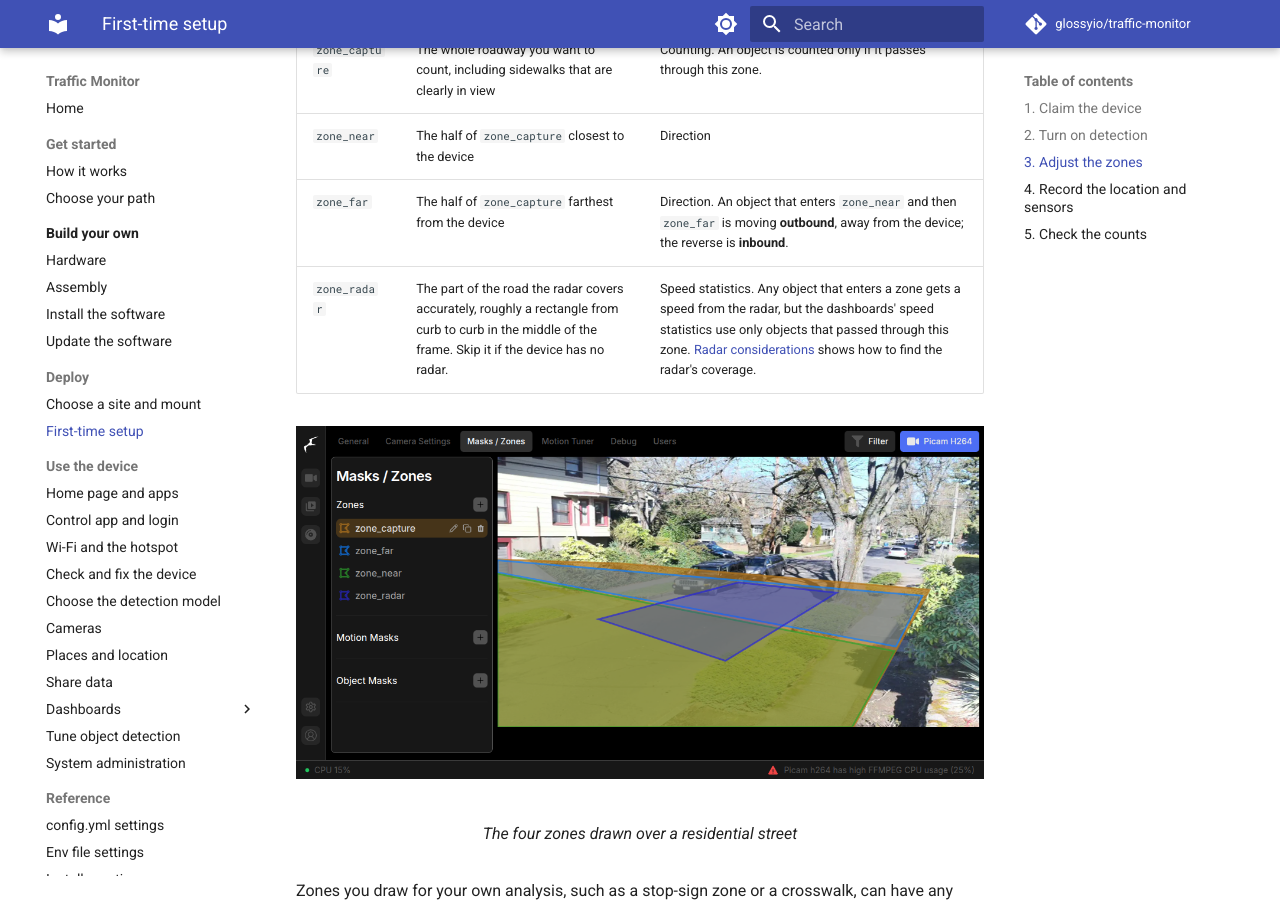
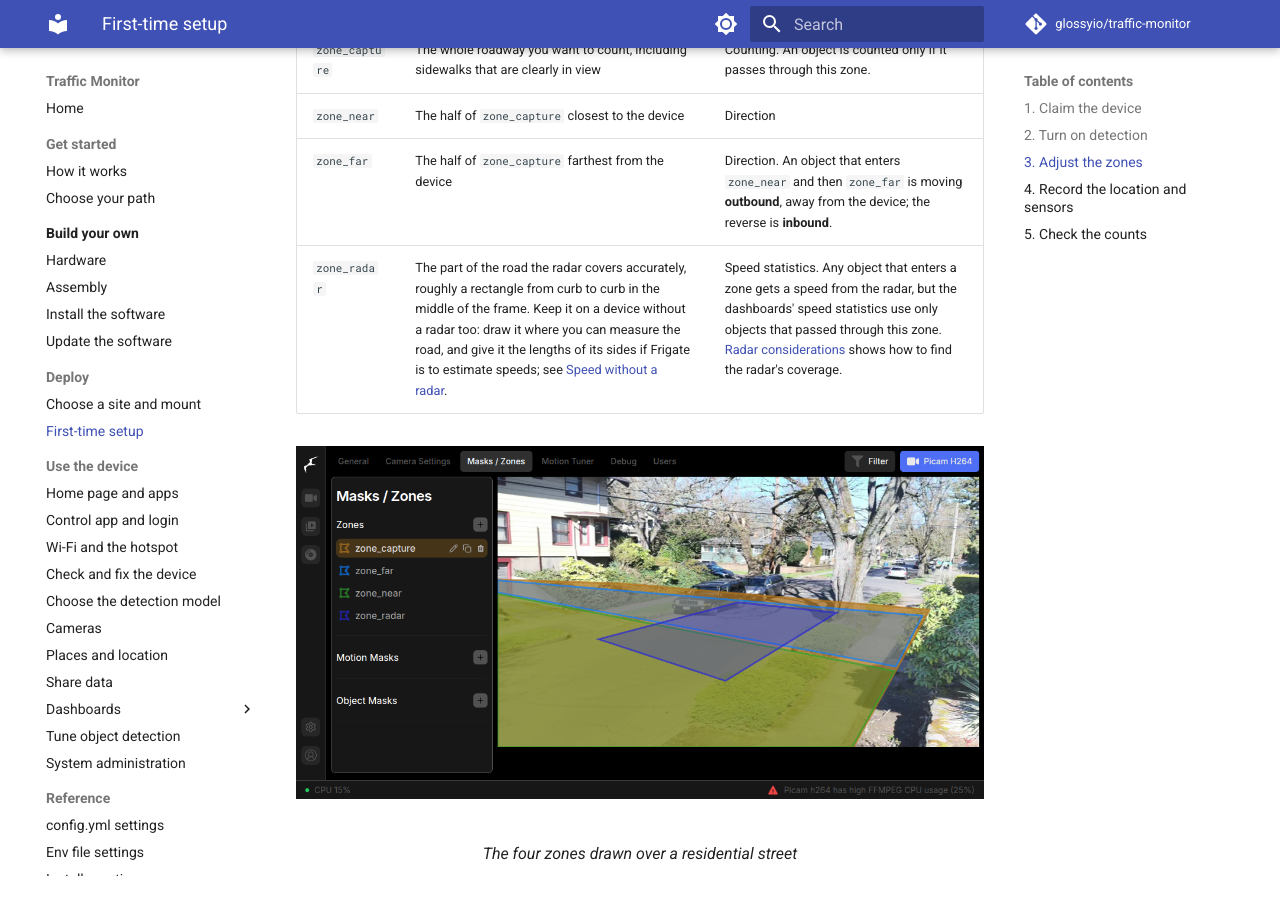
Before and after one commit to glossyio/traffic-monitor, an MkDocs documentation site: the page built from docs/setup-guide.md, in a window 1280 px wide and 900 px high, scrolled down 1710 px. Built offline with MkDocs 1.6.1 and Material for MkDocs 9.7.7, drawn with Linux system fonts in a browser that asks for light colours; comment, search, counter and statistics services are not loaded; the version menu is left out.

Commit message:
Tell a device without a radar to keep zone_radar for its speeds
The setup guide said to skip zone_radar on a device without a radar,
but the dashboards' speed figures count only objects that entered it,
so a device that followed the guide and drew a Frigate speed zone got
speeds in its events and none on the dashboards. The guide now says to
keep it, and "Speed without a radar" says that giving zone_radar its
side lengths is the shortest way to Frigate's speeds, and which
figures count only objects in zone_radar.

Assisted-by: Claude Code 2.1.327 (CLI)
AI-Model: Claude Opus 5.5 (claude-opus-5-5)
AI-Effort: high
AI-Role: drafted

```diff
--- a/docs/setup-guide.md
+++ b/docs/setup-guide.md
@@ -46,7 +46,7 @@ The Traffic Monitor looks for four zones with fixed names. Frigate ships with al
 | `zone_capture` | The whole roadway you want to count, including sidewalks that are clearly in view | Counting. An object is counted only if it passes through this zone. |
 | `zone_near` | The half of `zone_capture` closest to the device | Direction |
 | `zone_far` | The half of `zone_capture` farthest from the device | Direction. An object that enters `zone_near` and then `zone_far` is moving **outbound**, away from the device; the reverse is **inbound**. |
-| `zone_radar` | The part of the road the radar covers accurately, roughly a rectangle from curb to curb in the middle of the frame. Skip it if the device has no radar. | Speed statistics. Any object that enters a zone gets a speed from the radar, but the dashboards' speed statistics use only objects that passed through this zone. [Radar considerations](deployment-and-mounting-guide.md#radar-considerations) shows how to find the radar's coverage. |
+| `zone_radar` | The part of the road the radar covers accurately, roughly a rectangle from curb to curb in the middle of the frame. Keep it on a device without a radar too: draw it where you can measure the road, and give it the lengths of its sides if Frigate is to estimate speeds; see [Speed without a radar](configuration/frigate-config.md#speed-without-a-radar). | Speed statistics. Any object that enters a zone gets a speed from the radar, but the dashboards' speed statistics use only objects that passed through this zone. [Radar considerations](deployment-and-mounting-guide.md#radar-considerations) shows how to find the radar's coverage. |
 
 <figure markdown="span">
   ![Frigate zone editor with zone_capture over the whole street, zone_near and zone_far over each half, and zone_radar across the middle](assets/images/Screenshot_20250306_110924.png)
```
Also changed, not shown: docs/configuration/frigate-config.md (+2 -0 lines).
